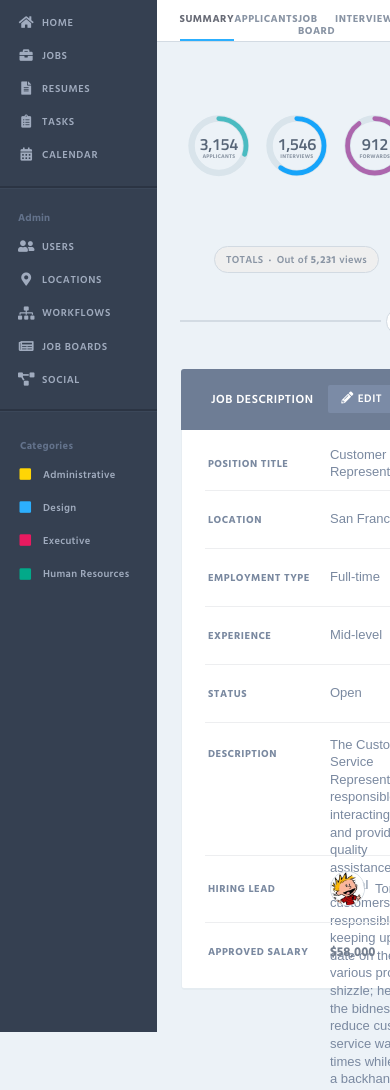
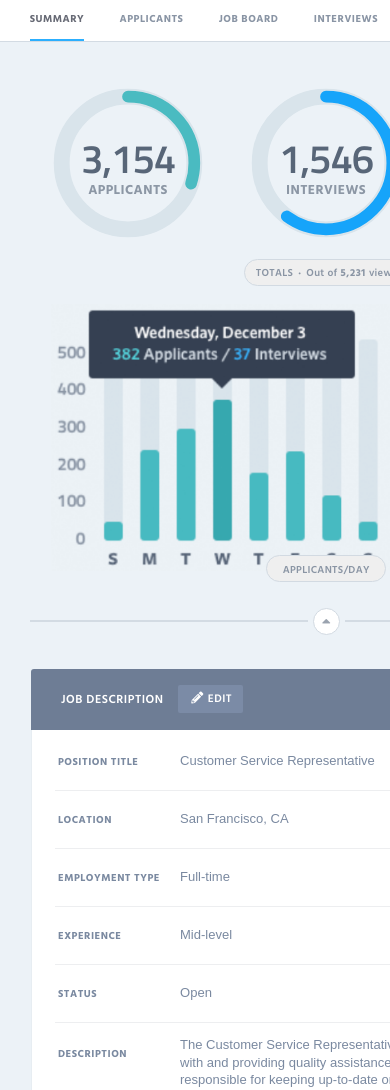
Before and after one commit to colehart/ch-comp-challenge-3, a plain HTML site: page index.html in a window 390 px wide. Shown: the part 172-1262 px from the top of the page. Drawn offline with nearby package versions, Linux system fonts and the light colour scheme; a web font is replaced by a local one.

Commit message:
Completes mid-sized media queries

```diff
--- a/styles.css
+++ b/styles.css
@@ -448,6 +448,7 @@ h2 {
   grid-column: 1 / 2;
   height: 100%;
   width: 82%;
+  min-width: 650px;
   margin: 0;
   padding-left: 2px;
   display: flex;
@@ -1076,3 +1077,134 @@ h2 {
 }
 
 /* media queries */
+
+@media screen and (min-width: 1445px) {
+  body {
+    width: 70vw;
+    max-width: 1300px;
+    margin: 0 auto;
+    background-color: #ffffff;
+  }
+
+  main {
+    border-right: 1.5px solid #EDEEF0;
+  }
+}
+
+@media screen and (max-width: 1020px) {
+  .job-description {
+    grid-template-rows: 60.5px 573px;
+  }
+}
+
+@media screen and (max-width: 933px) {
+  .job-body {
+    grid-template-rows: repeat(5, 58px) 150px 67px 65px;
+  }
+}
+
+@media screen and (max-width: 900px) {
+  body {
+    grid-template-columns: 1fr;
+  }
+
+  aside {
+    display: none;
+  }
+
+  main {
+    grid-column: 1 / 2;
+  }
+
+  .job-description {
+    grid-template-rows: 60.5px 560px;
+  }
+
+  .job-body {
+    grid-template-rows: repeat(5, 58px) 133px 67px 65px;
+  }
+}
+
+@media screen and (max-width: 863px) {
+  .job-description {
+    grid-template-rows: 60.5px 573px;
+  }
+}
+
+@media screen and (max-width: 777px) {
+  .job-body {
+    grid-template-rows: repeat(5, 58px) 150px 67px 65px;
+  }
+}
+
+@media screen and (max-width: 741px) {
+  .dashboard {
+    grid-template-rows: 575px 5px 1fr;
+  }
+
+  .data-charts {
+      padding-top: 15px;
+      grid-template-rows: 35% 5% 5% 40% 5%;
+      grid-template-columns: 1fr;
+      grid-gap: 1%;
+  }
+
+  .second {
+    grid-row: 4 / 5;
+    grid-column: 1 / 2;
+  }
+
+  .second img {
+    margin-top: 0;
+    max-height: 105%;
+  }
+
+  .lower-second {
+    grid-row: 5 / 6;
+    grid-column: 1 / 2;
+  }
+
+  .lower-second .applicants-button {
+    margin-left: 0;
+  }
+
+  .job-description {
+    grid-template-rows: 60.5px 540px;
+  }
+
+  .job-details {
+    grid-template-columns: 1fr;
+    grid-template-rows: 600px 450px;
+  }
+
+  .job-body {
+    grid-template-rows: repeat(5, 58px) 116px 67px 65px;
+  }
+
+  .links {
+    grid-column: 1 / 2;
+    grid-row: 2 / 3;
+    grid-template-rows: 110px 350px;
+    grid-gap: 0;
+  }
+
+  .social-links {
+    flex-direction: row;
+  }
+
+  .social-links button {
+    width: 30%;
+  }
+
+  .link-box {
+    display: flex;
+    justify-content: space-between;
+  }
+
+  .link-box article,
+  .link-box article:last-child {
+    width: 30%;
+    padding-top: 0;
+  }
+
+}
```
